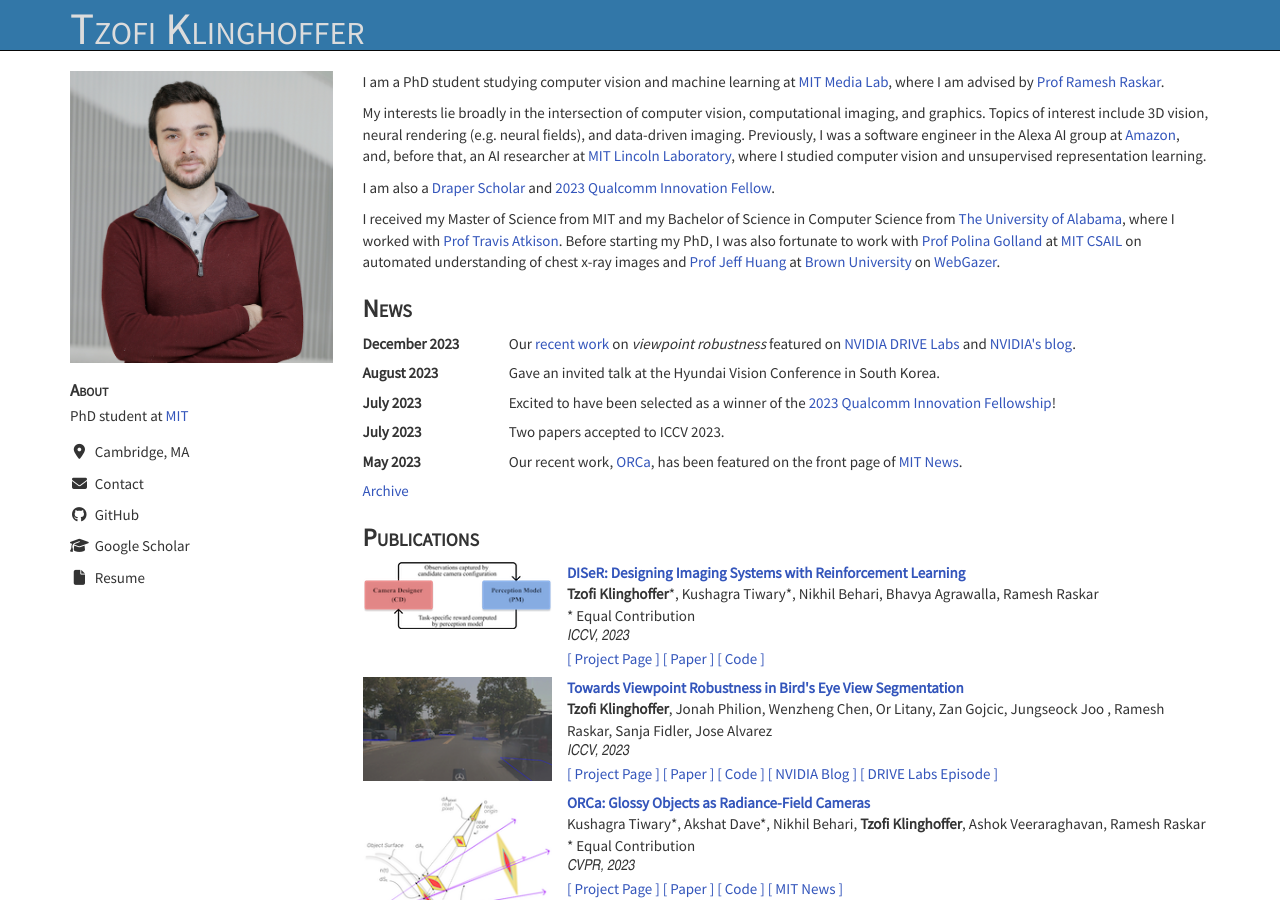
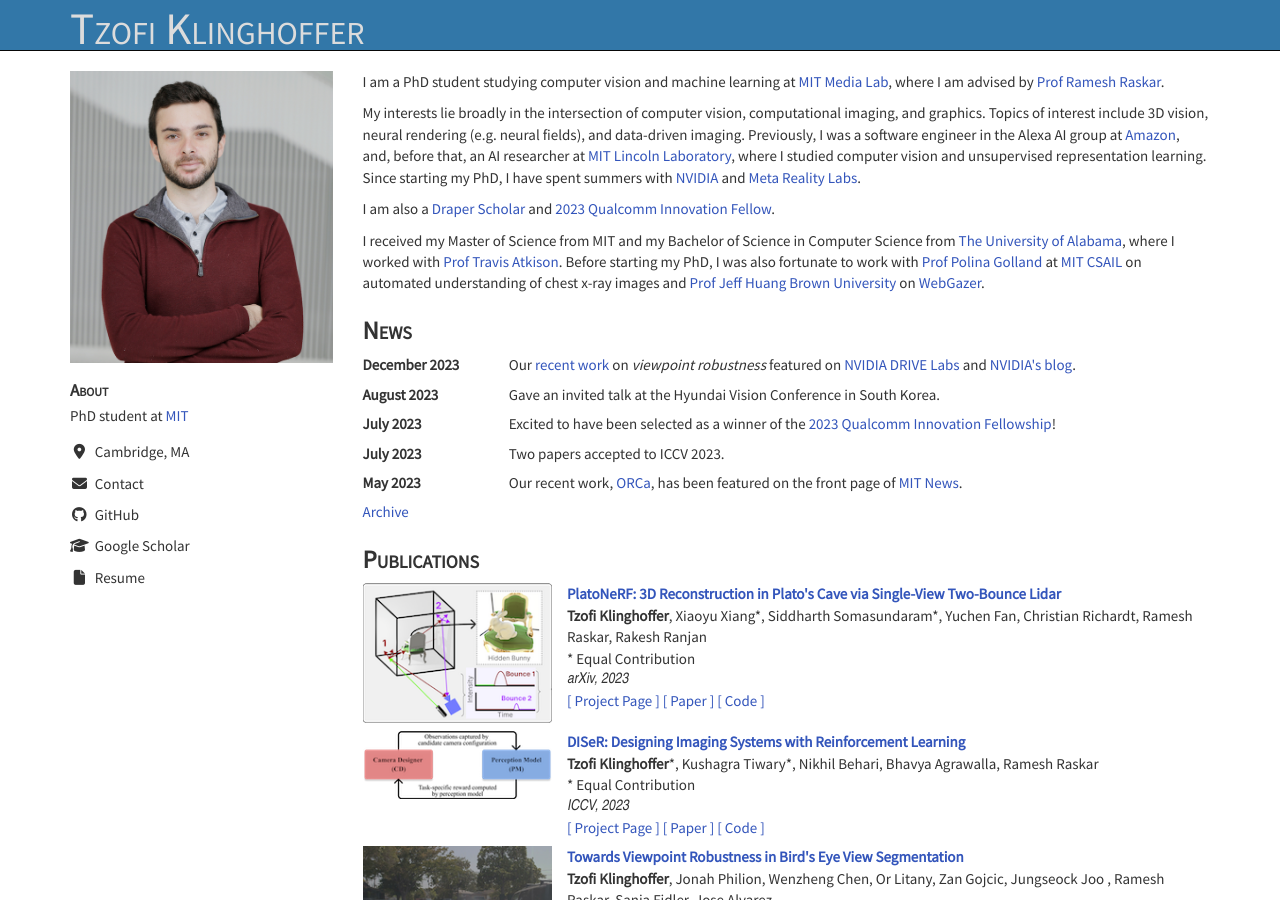
Before and after one commit to tzofi/tzofi.github.io, a Jekyll site: the page built from index.html, in a window 1280 px wide and 900 px high. Built offline with Jekyll 4.4.1, drawn with Linux system fonts in a browser that asks for light colours; nearby versions of some CDN libraries.

Commit message:
Revert "rollback"
This reverts commit 620405a71405927acf4898ab48d5701cc6fa2e57.

```diff
--- a/_data/publications.json
+++ b/_data/publications.json
@@ -1,4 +1,17 @@
 [
+	{
+		"id": "platonerf2023",
+		"title": "PlatoNeRF: 3D Reconstruction in Plato's Cave via Single-View Two-Bounce Lidar",
+		"authors": ["<b>Tzofi Klinghoffer</b>", "Xiaoyu Xiang*", "Siddharth Somasundaram*", "Yuchen Fan", "Christian Richardt", "Ramesh Raskar", "Rakesh Ranjan"],
+		"venue": "arXiv",
+		"date": "2023",
+		"links" : [
+            {"type": "link", "name": "Project Page", "target": "https://platonerf.github.io"},
+			{"type": "link", "name": "Paper", "target": "https://arxiv.org/abs/2312.14239"},
+            {"type": "link", "name": "Code", "target": "https://github.com/facebookresearch/PlatoNeRF"}
+		],
+        "notes": "* Equal Contribution"
+	},
 	{
 		"id": "diser2023",
 		"title": "DISeR: Designing Imaging Systems with Reinforcement Learning",
--- a/index.html
+++ b/index.html
@@ -8,13 +8,13 @@ layout: default
 	I am a PhD student studying computer vision and machine learning at <a target='_blank' href='https://www.media.mit.edu/'>MIT Media Lab</a>, where I am advised by <a target='_blank' href='https://www.media.mit.edu/people/raskar/overview/'>Prof Ramesh Raskar</a>.
     </p>
     <p>
-    My interests lie broadly in the intersection of computer vision, computational imaging, and graphics. Topics of interest include 3D vision, neural rendering (e.g. neural fields), and data-driven imaging. Previously, I was a software engineer in the Alexa AI group at <a target='_blank' href='https://www.amazon.science/'>Amazon</a>, and, before that, an AI researcher at <a target='_blank' href='https://www.ll.mit.edu/'>MIT Lincoln Laboratory</a>, where I studied computer vision and unsupervised representation learning.
+    My interests lie broadly in the intersection of computer vision, computational imaging, and graphics. Topics of interest include 3D vision, neural rendering (e.g. neural fields), and data-driven imaging. Previously, I was a software engineer in the Alexa AI group at <a target='_blank' href='https://www.amazon.science/'>Amazon</a>, and, before that, an AI researcher at <a target='_blank' href='https://www.ll.mit.edu/'>MIT Lincoln Laboratory</a>, where I studied computer vision and unsupervised representation learning. Since starting my PhD, I have spent summers with <a target='_blank' href='https://www.nvidia.com/en-us/research/'>NVIDIA</a> and <a target='_blank' href='https://about.meta.com/realitylabs/'>Meta Reality Labs</a>.
 	</p>
 	<p>
 	I am also a <a target='_blank' href='https://www.draper.com/careers/scholar-program'>Draper Scholar</a> and <a target='_blank' href='https://www.qualcomm.com/research/university-relations/innovation-fellowship/2023-north-america'>2023 Qualcomm Innovation Fellow</a>.
 	</p>
 	<p>
-	I received my Master of Science from MIT and my Bachelor of Science in Computer Science from <a target='_blank' href='https://www.ua.edu/'>The University of Alabama</a>, where I worked with <a target='_blank' href='http://atkison.cs.ua.edu/'>Prof Travis Atkison</a>. Before starting my PhD, I was also fortunate to work with <a target='_blank' href='http://people.csail.mit.edu/polina/'>Prof Polina Golland</a> at <a target='_blank' href='https://www.csail.mit.edu/'>MIT CSAIL</a> on automated understanding of chest x-ray images and <a target='_blank' href='https://jeffhuang.com/'>Prof Jeff Huang</a> at <a target='_blank' href='https://www.brown.edu/'>Brown University</a> on <a target='_blank' href='https://webgazer.cs.brown.edu/'>WebGazer</a>.
+	I received my Master of Science from MIT and my Bachelor of Science in Computer Science from <a target='_blank' href='https://www.ua.edu/'>The University of Alabama</a>, where I worked with <a target='_blank' href='http://atkison.cs.ua.edu/'>Prof Travis Atkison</a>. Before starting my PhD, I was also fortunate to work with <a target='_blank' href='http://people.csail.mit.edu/polina/'>Prof Polina Golland</a> at <a target='_blank' href='https://www.csail.mit.edu/'>MIT CSAIL</a> on automated understanding of chest x-ray images and <a target='_blank' href='https://jeffhuang.com/'>Prof Jeff Huang</a> <a target='_blank' href='https://www.brown.edu/'>Brown University</a> on <a target='_blank' href='https://webgazer.cs.brown.edu/'>WebGazer</a>.
 	</p>
 </div>
 
```
